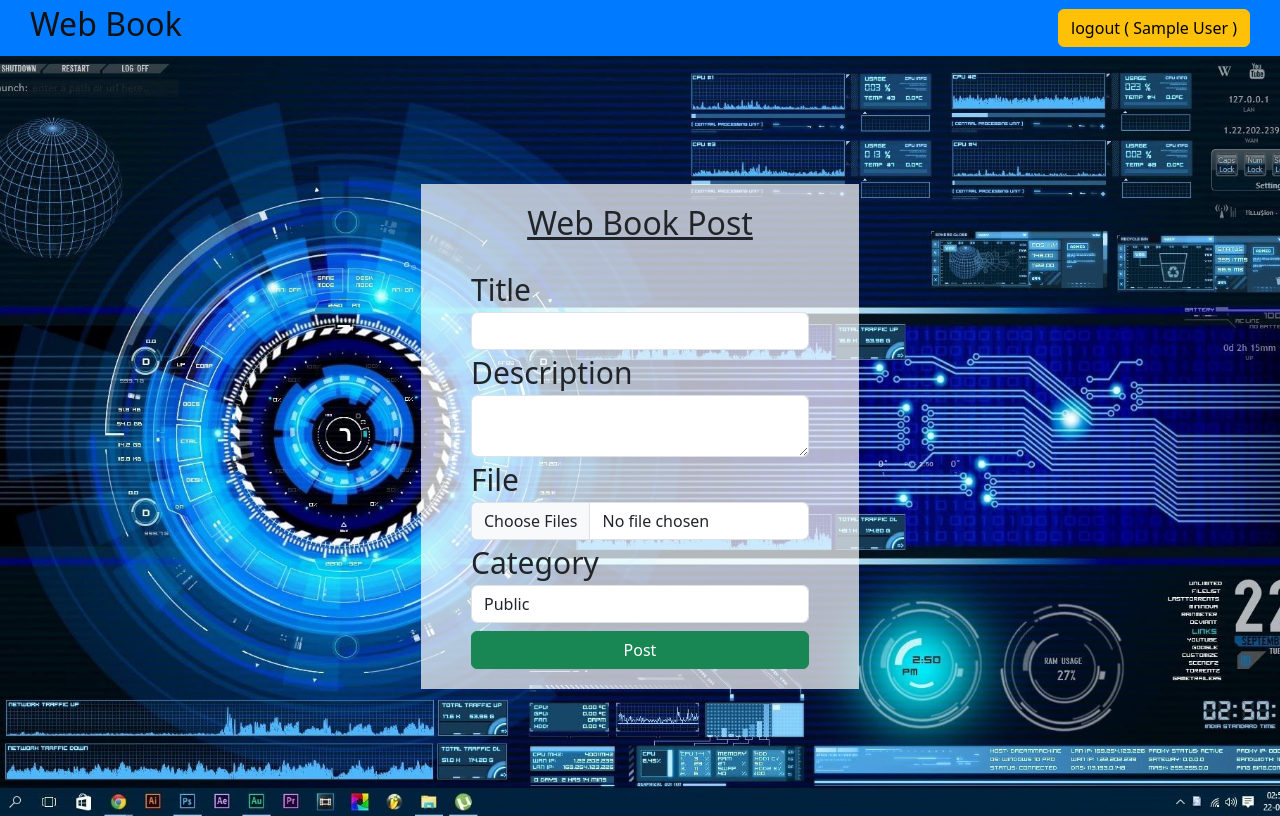
After one commit to ritendragour/CRUD, a PHP site: page /post.php in a window 1280 px wide. The commit adds this page. Run offline with PHP 8.4, Linux system fonts and the light colour scheme; the visitor is signed in with stand-in values (Sample User, id 1); data comes from the database, SQL or seed files in the repository; both versions use the stored data as it was after the commit.

Commit message:
create and seletc POST TABLE

```diff
--- /dev/null
+++ b/post.php
@@ -0,0 +1,101 @@
+<?php
+include('db.php');
+include('bootstrap.php');
+session_start();
+
+
+if(isset($_POST['submit'])){
+
+$category= $_POST['category'];
+$title= $_POST['title'];
+$description= $_POST['description'];
+$file_path= $_FILES['file']['name'];
+$created_by= $_SESSION['id'];
+
+move_uploaded_file($_FILES['file']['tmp_name'], "uploaded_file/".$_FILES['file']['name']);
+
+$sql = $conn->query("INSERT INTO `post`(`category`, `title`, `description`, `file_path`, `created_by`)
+VALUES ('$category','$title','$description','$file_path','$created_by')");
+
+header('location:home.php');
+}
+?>
+
+<!DOCTYPE html>
+<html lang="en">
+<head>
+    <meta charset="UTF-8">
+    <meta name="viewport" content="width=device-width, initial-scale=1.0">
+    <title>Post</title>
+    <style>
+        .loginHeader {
+            display: flex;
+            align-items: center;
+            justify-content: space-between;
+            background-color:#007bff;
+            color:white;
+            padding: 5px 30px;
+        }
+        a{
+            text-decoration: none;
+            color: #121010;
+            font-weight: 600;
+        }
+        form {
+            display: flex;
+            flex-direction: column;
+            padding: 20px 50px;
+            background-color: rgb(255 255 255 / 70%);;
+            }
+        .lower{
+            display: flex;
+            justify-content: center;
+            align-items: center;
+            height: 95vh;
+            background-image:url('./logo.jpg');
+            background-size:cover;
+            background-position:center;
+         }
+         label{
+            font-size : 30px;
+         }
+         @media (max-width:380px) {
+            form{
+                padding: 10px 25px;
+            }
+            .loginHeader {
+                flex-direction: column;
+            }
+        }
+    </style>
+</head>
+<body>
+    <div class="loginHeader">
+            <a href="home.php"><h2><?=$company_name?></h2></a>
+            <a href="logout.php"><button class="btn btn-warning">logout <?php echo"( ".$_SESSION['fullname']." )";?></button></a>
+    </div>
+    <div class="lower">
+        <form method="post" enctype="multipart/form-data">
+
+            <h2 style="display: flex;justify-content: center;" class="mb-4"><u><?=$company_name." Post"?></u></h2>
+
+            <label for="">Title</label>
+            <input type="text" name="title" class="form-control" required>
+
+            <label for="">Description</label>
+            <textarea type="text" name="description" class="form-control" required></textarea>
+
+            <label for="">File</label>
+            <input type="file" name='file' class="form-control" multiple>
+
+            <label for="">Category</label>
+            <select name="category" class="form-control">
+                <option value="Public">Public</option>
+                <option value="Private">Private</option>
+            </select>
+
+            <input type="submit" value="Post" name="submit" class="mt-2 btn btn-success">
+    </form>
+</div>
+</body>
+</html>
```
Also changed, not shown: home.php (+54 -3 lines), systemconfig.php (+4 -4 lines), ubrijxav_ri_test.sql (+37 -1 lines), uploaded_file/Screenshot 2023-08-08 171934.png (added), uploaded_file/Screenshot 2023-08-19 142424.png (added).
